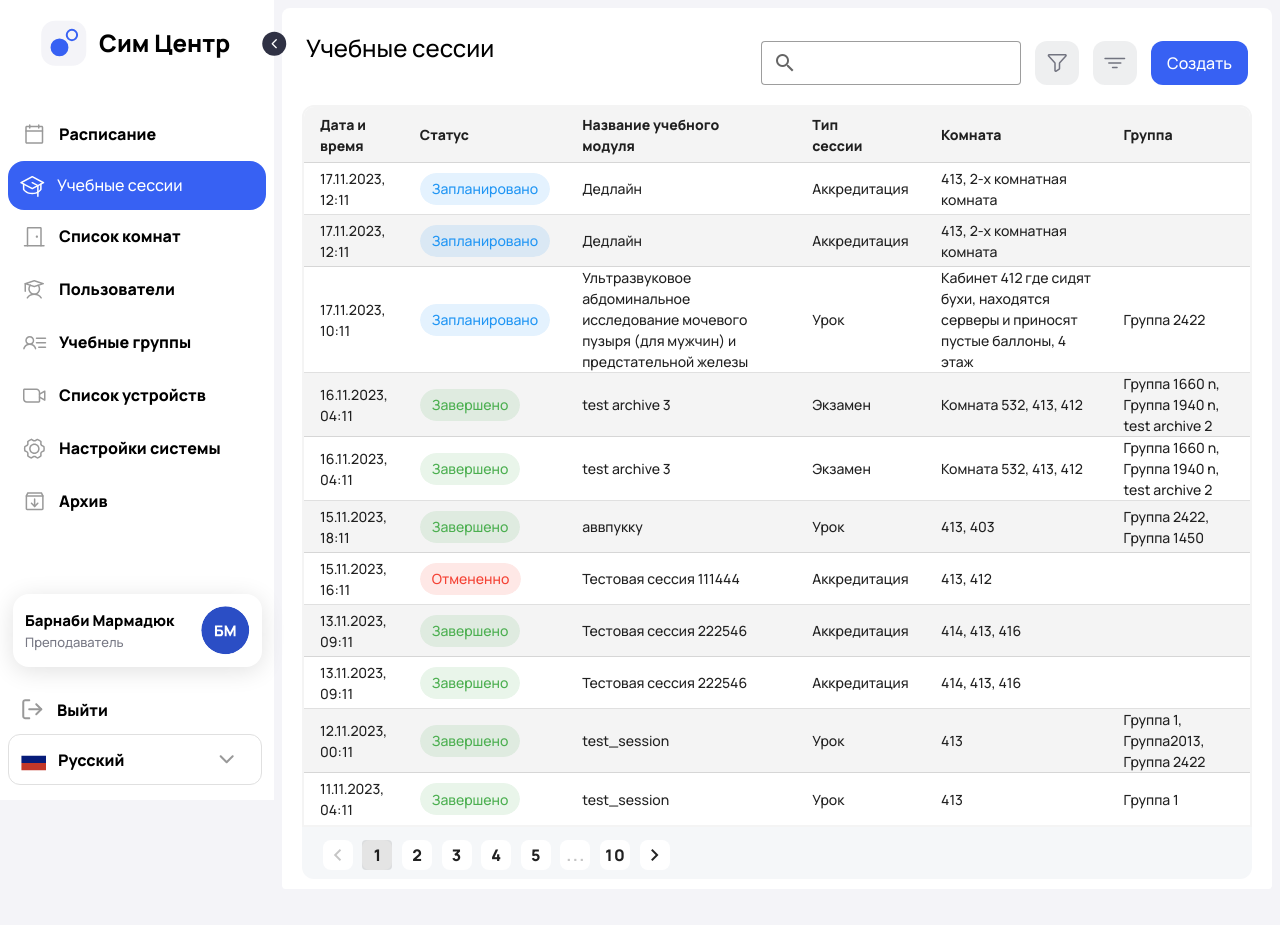
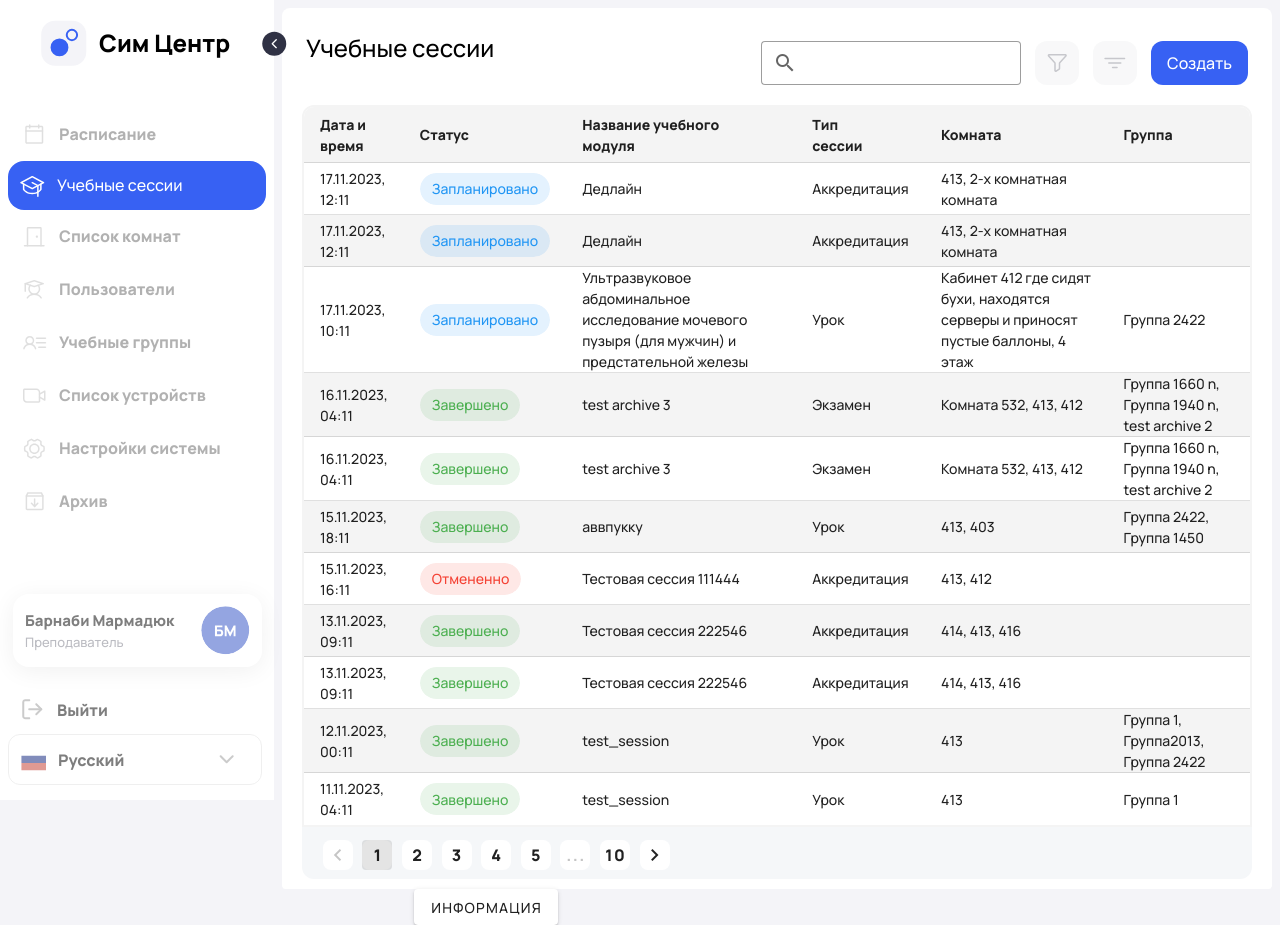
Before and after one commit to Markelas/crm_system_eidos, a Vue app: page / in a window 1280 px wide. Before the commit the page ends 889 px from the top, so only its background shows below. Built offline with nearby package versions, Linux system fonts and the light colour scheme; what mdi-vue would draw is missing.

Commit message:
Add opacity and readme

```diff
--- a/src/assets/style.css
+++ b/src/assets/style.css
@@ -94,6 +94,7 @@ body {
   margin-top: 30px;
 }
 .sidebar__list__item {
+  opacity: 30%;
   padding: 14px;
   display: flex;
   cursor: pointer;
@@ -127,6 +128,7 @@ body {
   position: absolute;
   bottom: 15px;
   z-index: 5;
+  opacity: 50%;
 }
 .sidebar__teacher {
   cursor: pointer;
@@ -237,6 +239,7 @@ body {
   background-color: rgba(47, 49, 68, 0.08);
   border-radius: 12px;
   margin-left: 14px;
+  opacity: 40%;
 }
 .table__body-info .table__sort-btns__create {
   color: white;
--- a/src/assets/style.scss
+++ b/src/assets/style.scss
@@ -90,6 +90,7 @@ body{
   &__list{
     margin-top: 30px;
     &__item{
+      opacity: 30%;
       padding: 14px;
       display: flex;
       cursor: pointer;
@@ -124,6 +125,7 @@ body{
     position:absolute;
     bottom:15px;
     z-index: 5;
+    opacity: 50%;
   }
   &__teacher{
     //margin-top: 17.2vh;
@@ -240,6 +242,7 @@ body{
       background-color: rgba(47, 49, 68, 0.08);
       border-radius: 12px;
       margin-left: 14px;
+      opacity: 40%;
     }
     &__create{
       color: white;
--- a/src/components/StudySession.vue
+++ b/src/components/StudySession.vue
@@ -28,6 +28,12 @@ export default {
   </h2>
   <TableMain :table-info="tableInfo"/>
 </div>
+  <v-tooltip>
+    <template v-slot:activator="{ props }">
+      <v-btn v-bind="props" style="margin-left: 140px">ИНФОРМАЦИЯ</v-btn>
+    </template>
+    <span class="tooltip_text">Тестовое задание на должность Frontend Developer, где необходимо было получить данные с JSON файла, поместить это все в таблицу и дать возможность отфильтровать с помощью стрелочек на заголовках. В таблицу можно добавлять новые значения.</span>
+  </v-tooltip>
 </template>
 
 <style scoped>
--- a/src/components/TableMain.vue
+++ b/src/components/TableMain.vue
@@ -96,6 +96,7 @@ export default defineComponent({
       return this.tableInfo
     }
   },
+
 })
 </script>
 
```
Also changed, not shown: 1 other file (tests, documents, lock files or other folders).
